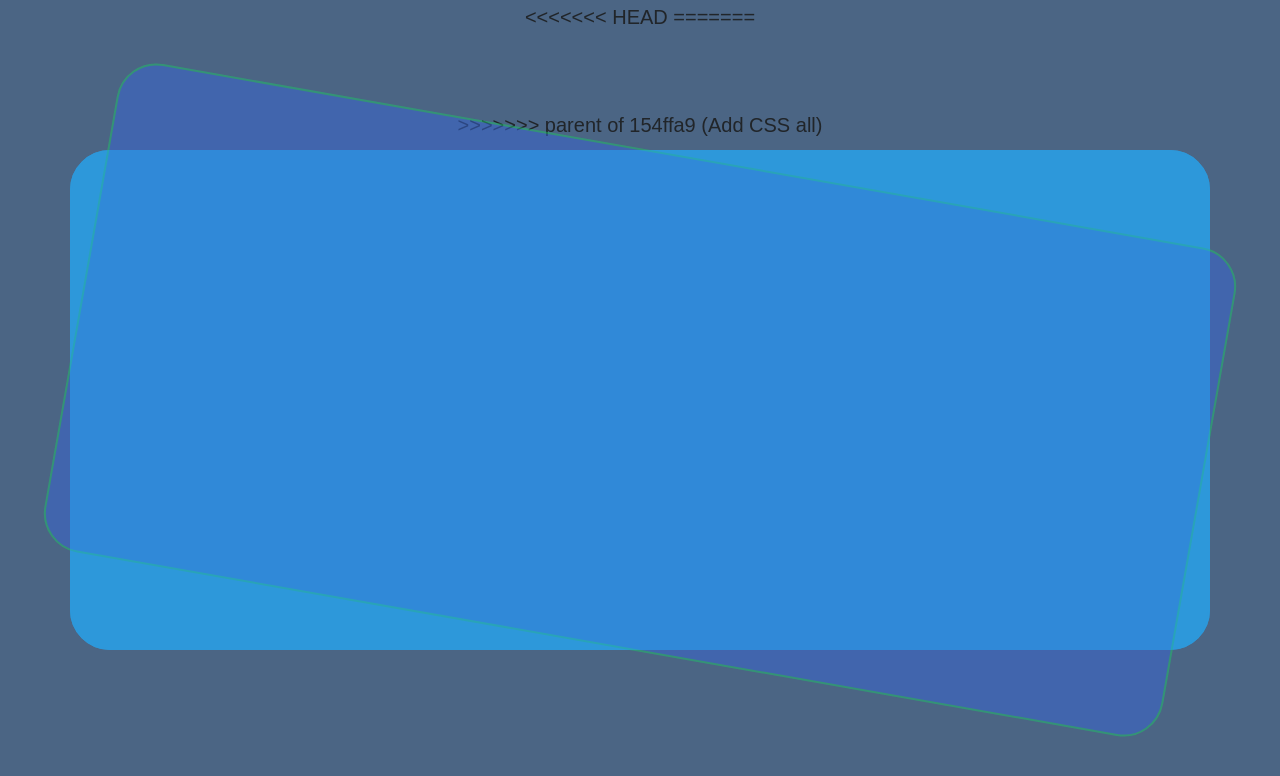
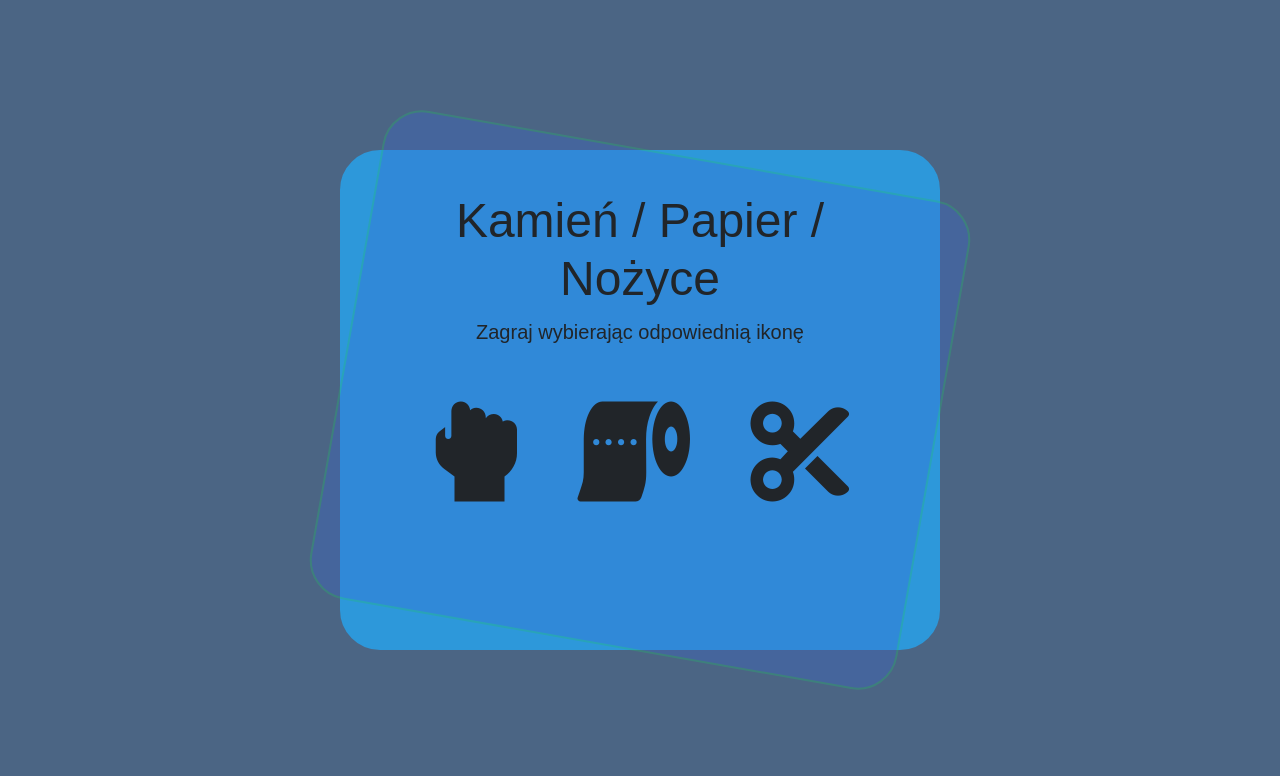
Before and after one commit to konstantywrona/javascript-prework, a website: page index.html in a window 1280 px wide. Drawn offline with nearby package versions, Linux system fonts and the light colour scheme; a web font is replaced by a local one.

Commit message:
Fixed z-index on container

```diff
--- a/index.html
+++ b/index.html
@@ -2,7 +2,6 @@
 <html lang="en">
 
 <head>
-<<<<<<< HEAD
 	<meta charset="UTF-8">
 	<meta http-equiv="X-UA-Compatible" content="IE=edge">
 	<link rel="stylesheet" href="https://use.fontawesome.com/releases/v6.0.0/css/all.css">
@@ -46,25 +45,6 @@
 	<script src="https://cdn.jsdelivr.net/npm/bootstrap@5.1.3/dist/js/bootstrap.bundle.min.js"
 		integrity="sha384-ka7Sk0Gln4gmtz2MlQnikT1wXgYsOg+OMhuP+IlRH9sENBO0LRn5q+8nbTov4+1p"
 		crossorigin="anonymous"></script>
-=======
-    <meta charset="UTF-8">
-    <title>Kamień, papier, nożyce</title>
-    <link rel="stylesheet" href="css/style.css">
-</head>
-
-<body>
-    <div class="container">
-        <div id="buttons"></div>
-        <div id="messages"></div>
-    </div>
-    <div id="buttons" class="button-row">
-        <button id="play-rock" class="btn">Kamień</button>
-        <button id="play-paper" class="btn">Papier</button>
-        <button id="play-scissors" class="btn">Nożyce</button>
-    </div>
-    <script src="js/functions.js"></script>
-    <script src="js/script.js"></script>
->>>>>>> parent of 154ffa9 (Add CSS all)
 </body>
 
 </html>
--- a/sass/style.scss
+++ b/sass/style.scss
@@ -1,4 +1,3 @@
-<<<<<<< HEAD
 /* Variables */
 
 $font-text: "Stick No Bills", sans-serif;
@@ -104,5 +103,3 @@ body {
     }
   }
 }
-=======
->>>>>>> parent of 154ffa9 (Add CSS all)
```
Also changed, not shown: css/style.css.
